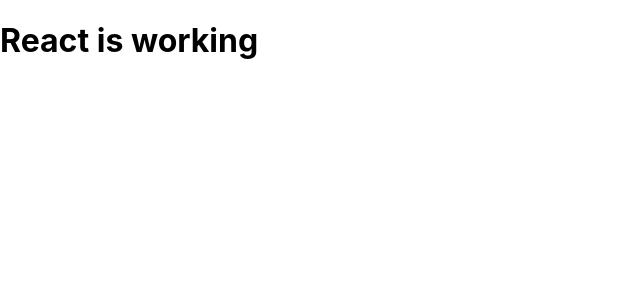
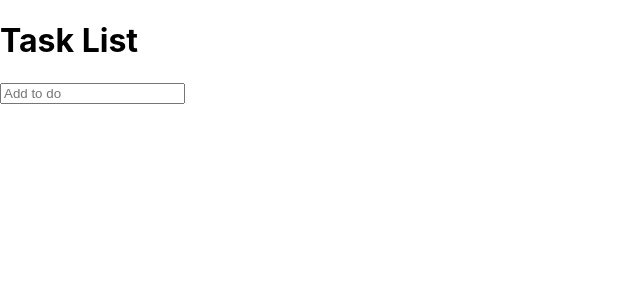
Before and after one commit to skleha/reactTodoList, a React (Create React App) app: page / in a window 1280 px wide. Shown: the top 300 px of the page, without its empty margins (0-640 px from the left). Built offline with nearby package versions, Linux system fonts and the light colour scheme.

Commit message:
Add input box to main screen

```diff
--- a/src/App.js
+++ b/src/App.js
@@ -1,10 +1,19 @@
 import React from 'react';
-import logo from './logo.svg';
 import './App.css';
 
 function App() {
+
+
   return (
-    <h1>React is working</h1>
+    <div>
+      <h1>Task List</h1>
+      <input
+        type="text"
+        placeholder="Add to do"
+      >
+      </input>
+
+    </div>
   );
 }
 
--- a/src/index.js
+++ b/src/index.js
@@ -3,5 +3,7 @@
 import './index.css';
 import App from './App';
 
+
+
 const root = document.getElementById('root');
 ReactDOM.render(<App />, root);
```
